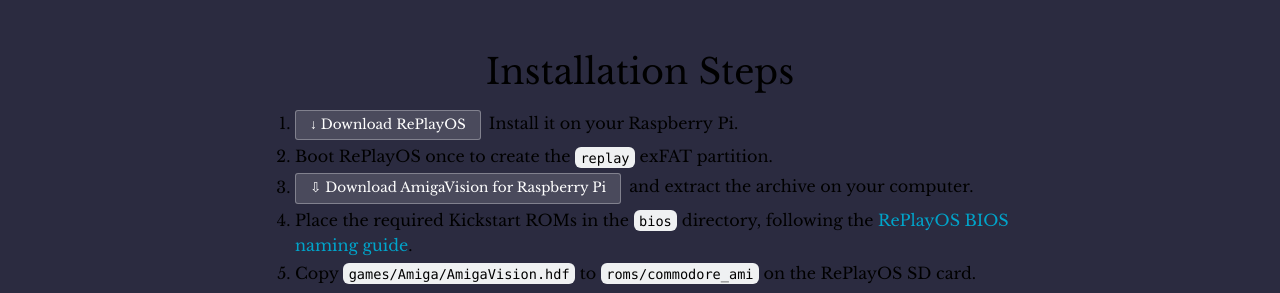
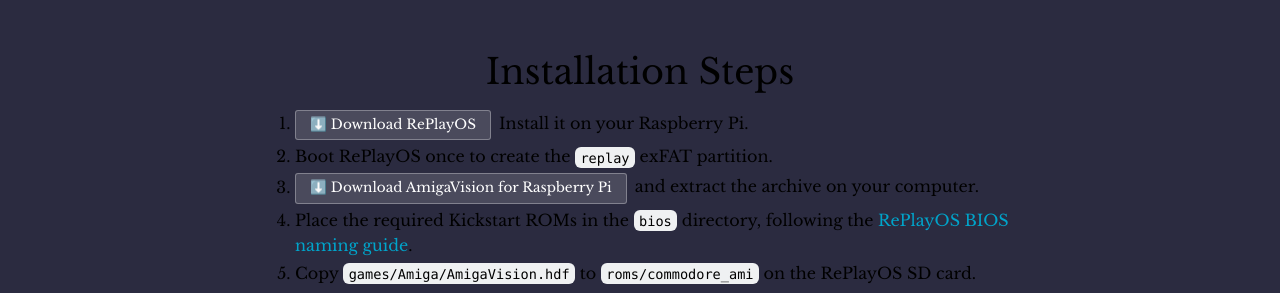
Before and after one commit to amigavision/amigavision.github.io, a Jekyll site: the page built from download/pi.html, in a window 1280 px wide. Shown: the part 503-796 px from the top of the page. Built offline with Jekyll 4.4.1, drawn with Linux system fonts in a browser that asks for light colours.

Commit message:
Emoji arrows were the right choice

```diff
--- a/download/pi.html
+++ b/download/pi.html
@@ -16,9 +16,9 @@
   <div class="text-container">
     <h2>Installation Steps</h2>
     <ol>
-      <li><div class="button alt"><a target="_blank" href="https://www.replayos.com">↓ Download RePlayOS</a></div>Install it on your Raspberry Pi.</li>
+      <li><div class="button alt"><a target="_blank" href="https://www.replayos.com">⬇️ Download RePlayOS</a></div>Install it on your Raspberry Pi.</li>
       <li>Boot RePlayOS once to create the <code>replay</code> exFAT partition.</li>
-      <li><div class="button alt"><a target="_blank" href="https://archive.org/details/software?query=amigavision+for+raspberry+pi">⇩ Download AmigaVision for Raspberry Pi</a></div>and extract the archive on your computer.</li>
+      <li><div class="button alt"><a target="_blank" href="https://archive.org/details/software?query=amigavision+for+raspberry+pi">⬇️ Download AmigaVision for Raspberry Pi</a></div>and extract the archive on your computer.</li>
       <li>Place the required Kickstart ROMs in the <code>bios</code> directory, following the <a href="https://www.replayos.com/addbios/">RePlayOS BIOS naming guide</a>.</li>
       <li>Copy <code>games/Amiga/AmigaVision.hdf</code> to <code>roms/commodore_ami</code> on the RePlayOS SD card.</li>
       <li>Return the SD card to the Raspberry Pi and launch AmigaVision under Commodore Amiga.</li>
```
